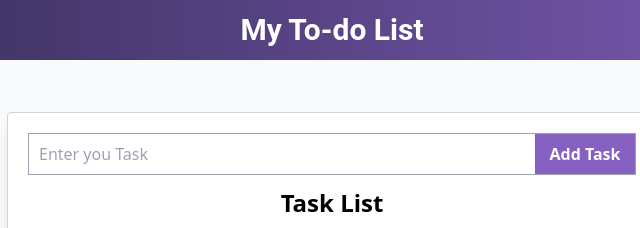
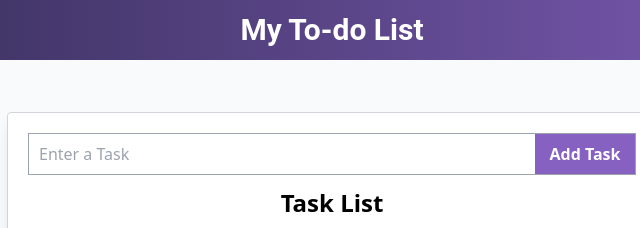
Before and after one commit to Jhnrvn/To-do-App, a website: page index.html in a window 1280 px wide. Shown: the top 228 px of the page, 308-948 px from the left. Drawn offline with Linux system fonts and the light colour scheme.

Commit message:
fix placeholder

```diff
--- a/index.html
+++ b/index.html
@@ -21,7 +21,7 @@
         <form class="w-full border border-solid border-gray-400 relative" id="task-form">
           <input
             type="text"
-            placeholder="Enter you Task"
+            placeholder="Enter a Task"
             class="w-full h-10 pl-2.5 pr-28 focus:outline-none"
             id="task-input"
           />
```
